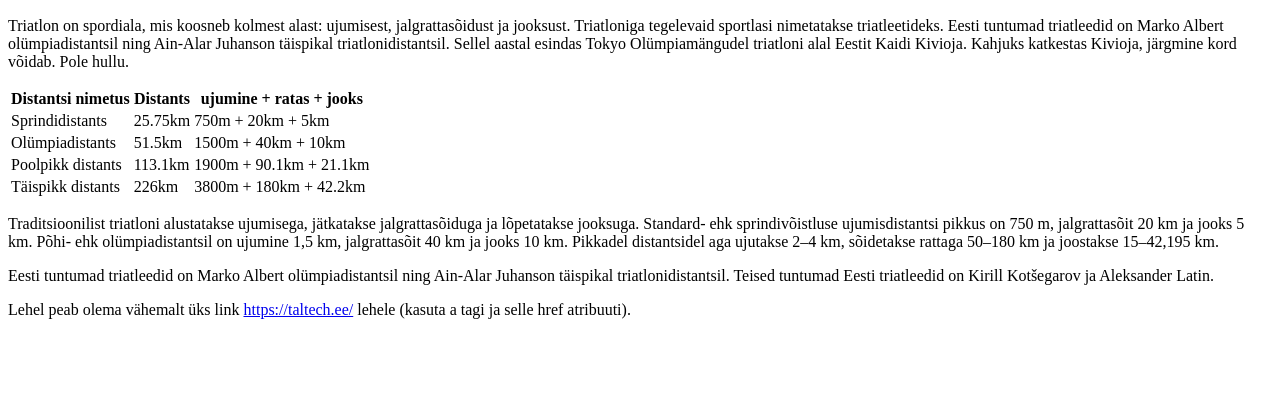
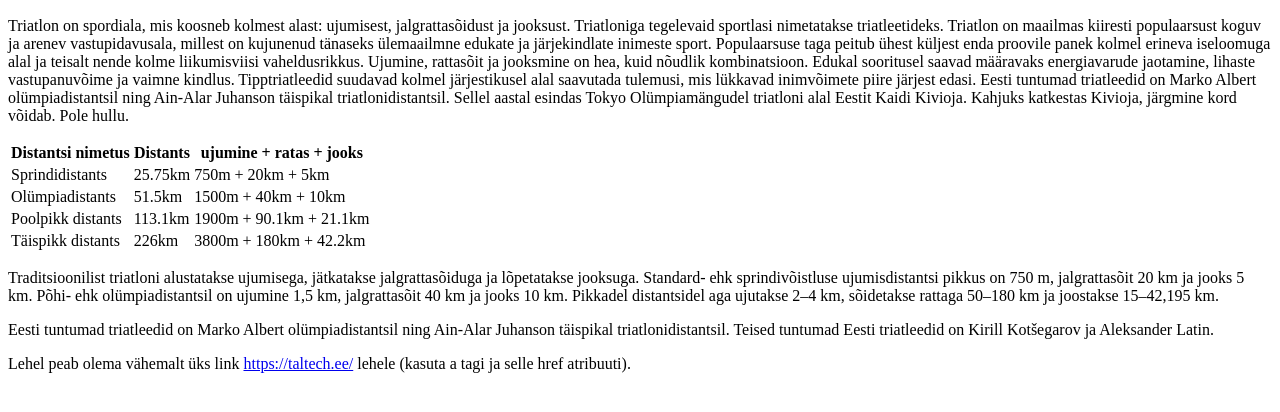
Before and after one commit to Kivit/Kivit.github.io, a plain HTML site: page index.html in a window 1280 px wide. Shown: the part 364-776 px from the top of the page. Drawn offline with Linux system fonts and the light colour scheme.

Commit message:
Update index.html

```diff
--- a/index.html
+++ b/index.html
@@ -5,6 +5,9 @@
     <img src="https://upload.wikimedia.org/wikipedia/commons/1/16/Tri_swim_bike_run.jpg" alt="triatlonialad">
     <p>
       Triatlon on spordiala, mis koosneb kolmest alast: ujumisest, jalgrattasõidust ja jooksust. Triatloniga tegelevaid sportlasi nimetatakse triatleetideks.
+      Triatlon on maailmas kiiresti populaarsust koguv ja arenev vastupidavusala, millest on kujunenud tänaseks ülemaailmne edukate ja järjekindlate inimeste sport. Populaarsuse taga peitub ühest küljest enda proovile panek kolmel erineva iseloomuga alal ja teisalt nende kolme liikumisviisi vaheldusrikkus.
+
+Ujumine, rattasõit ja jooksmine on hea, kuid nõudlik kombinatsioon. Edukal sooritusel saavad määravaks energiavarude jaotamine, lihaste vastupanuvõime ja vaimne kindlus. Tipptriatleedid suudavad kolmel järjestikusel alal saavutada tulemusi, mis lükkavad inimvõimete piire järjest edasi.
       Eesti tuntumad triatleedid on Marko Albert olümpiadistantsil ning Ain-Alar Juhanson täispikal triatlonidistantsil.
       Sellel aastal esindas Tokyo Olümpiamängudel triatloni alal Eestit Kaidi Kivioja. Kahjuks katkestas Kivioja, järgmine kord võidab. Pole hullu.
     <p>
```
